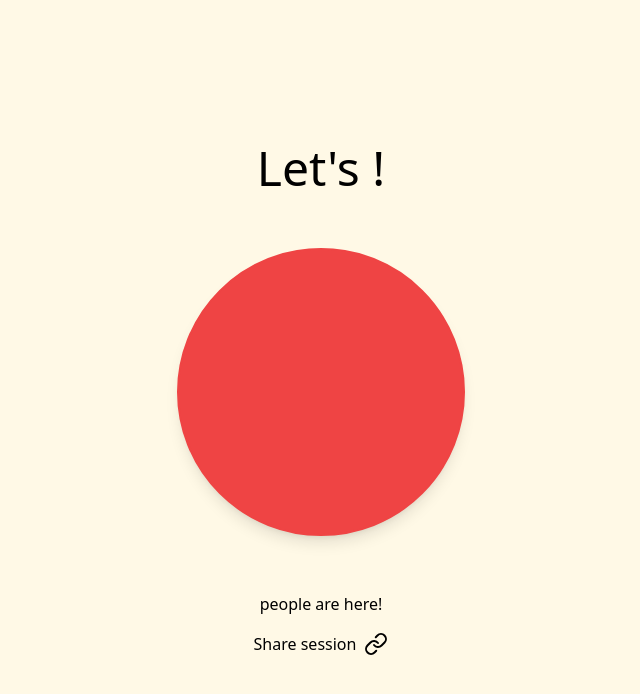
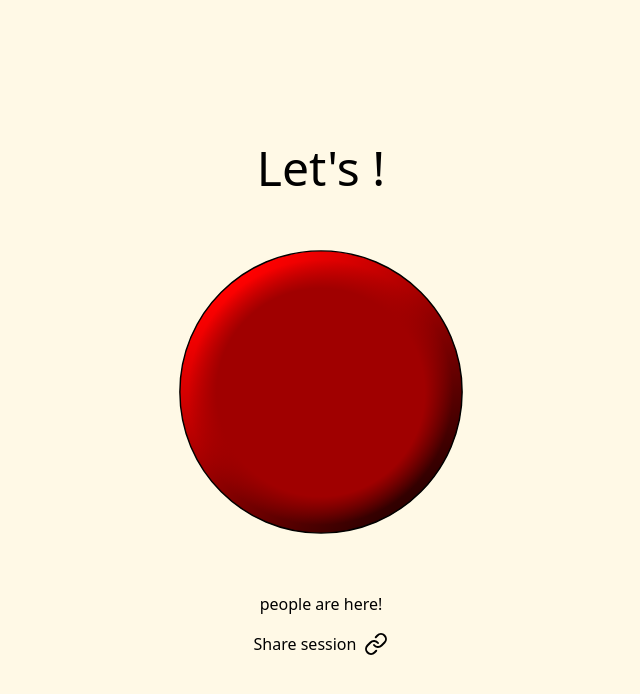
Before and after one commit to hyperdiscogirl/letsgohome, a React (Vite) app in the folder frontend/: page /sessions/1 in a window 1280 px wide. Shown: the top 694 px of the page, without its empty margins (319-959 px from the left). Built offline with nearby package versions, Linux system fonts and the light colour scheme; no server answers.

Commit message:
changes button to svg

```diff
--- a/frontend/src/index.css
+++ b/frontend/src/index.css
@@ -13,3 +13,7 @@
 .animate-vibrate {
   animation: vibrate 0.2s linear infinite;
 }
+
+.filter-red {
+  filter: saturate(60%); /* Adjust the value to get the desired color */
+}
--- a/frontend/src/screens/ButtonScreen.tsx
+++ b/frontend/src/screens/ButtonScreen.tsx
@@ -1,6 +1,7 @@
 import { useState, useEffect, useRef } from 'react';
 import { useParams, useNavigate } from 'react-router-dom';
 import { Copy, Link, X, LucideUndo } from 'lucide-react';
+import ButtonRed  from '../../Button-Red.svg';
 
 const API_BASE_URL = import.meta.env.VITE_API_URL;
 
@@ -237,10 +238,12 @@ function Button() {
   return (
     <div className="flex flex-col justify-center items-center h-screen bg-[#fff9e6] gap-4">
       <div className="text-5xl mb-10"> Let's {sessionData?.condition || ''}!</div>
-      <button
-        className={`${clicked ? 'bg-red-700' : 'bg-red-500'} border-outset border-red-500 text-white font-bold py-4 px-8 rounded-full text-xl shadow-lg transform transition duration-300 hover:scale-105 active:scale-95 border-2  focus:outline-none focus:ring-2  w-72 h-72 flex items-center justify-center`}
-        onClick={handleClick} >
-      </button>
+      <img
+        src={ButtonRed}
+        alt="Button"
+        className={`w-72 h-72 cursor-pointer transform transition duration-300 ${clicked ? "" : "hover:scale-105 active:scale-95"} ${clicked ? 'filter-red' : ''}`}
+        onClick={handleClick}
+      />
       {clicked && (
         <div className="flex flex-col gap-4 items-center">
           <div> You've clicked! </div>
```
Also changed, not shown: frontend/Button-Red.svg (added).
